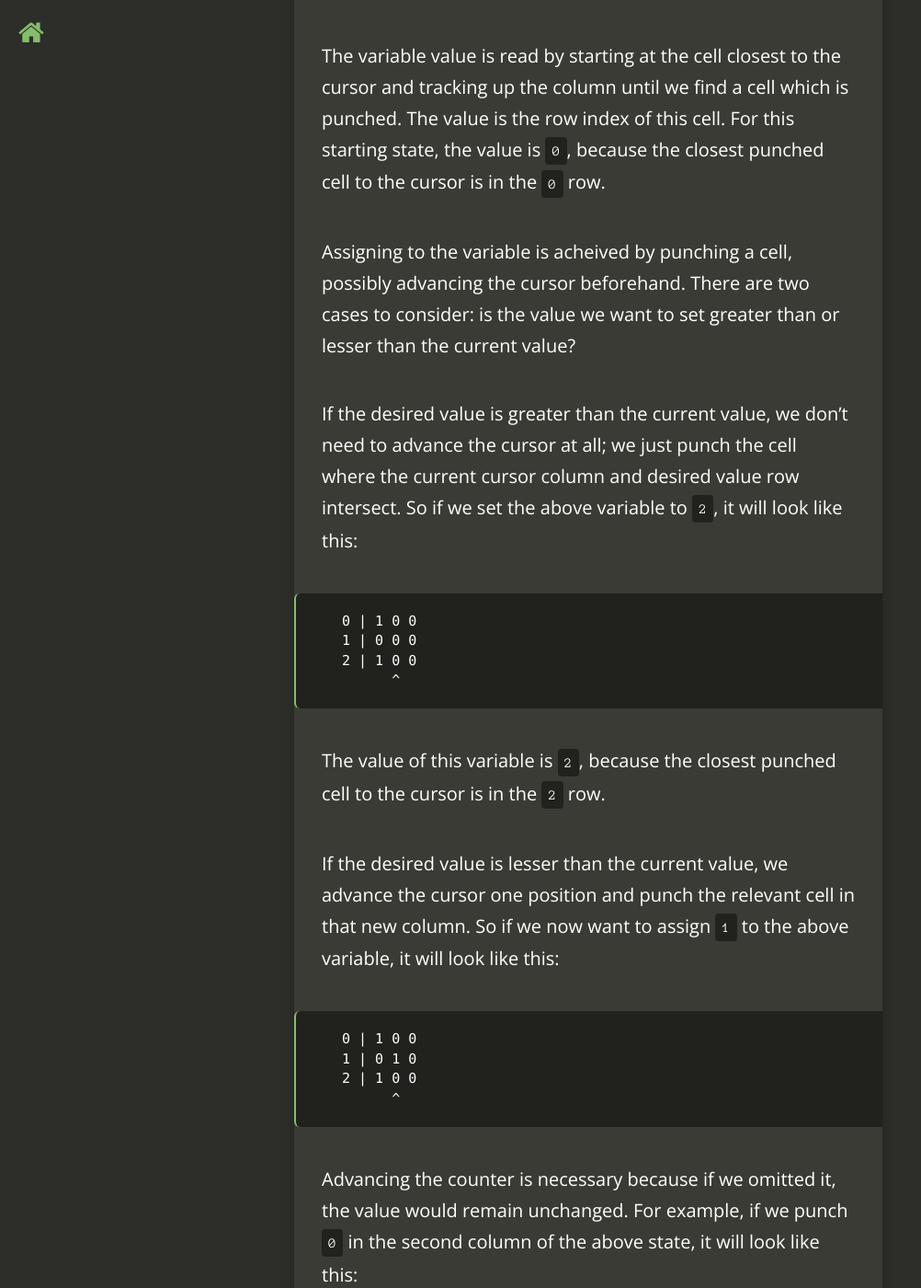
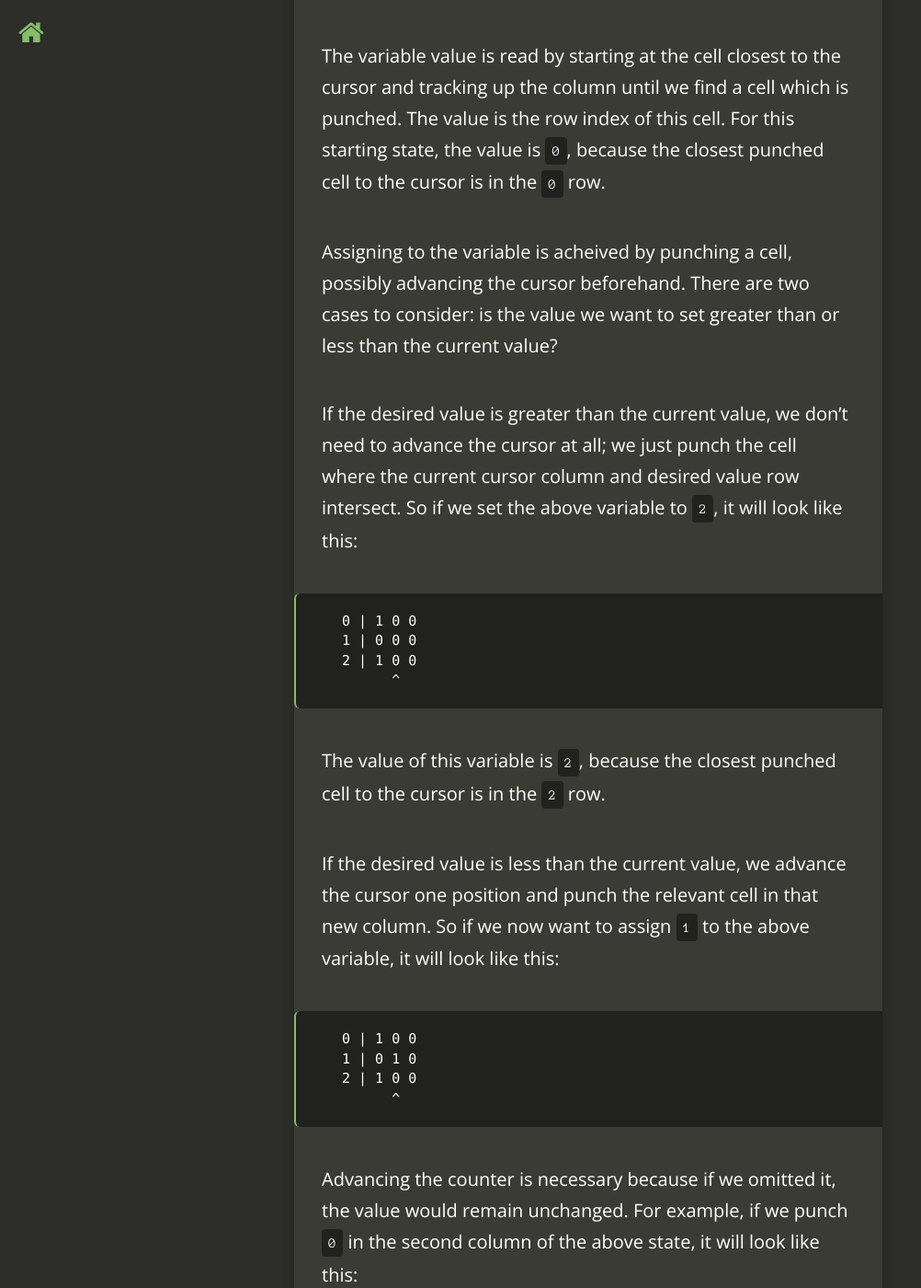
Before and after one commit to TartanLlama/tartanllama.github.io, a Jekyll site: the page built from _posts/2016-07-28-integral_variable.md, in a window 1280 px wide and 1400 px high, scrolled down 3209 px. Shown: the whole window at 92% size, without its empty margins (0-1002 px from the left). Built offline with Jekyll 4.4.1, drawn with Linux system fonts in a browser that asks for light colours; nearby versions of some CDN libraries; comment, search, counter and statistics services are not loaded.

Commit message:
Fix grammar error

```diff
--- a/_posts/2016-07-28-integral_variable.md
+++ b/_posts/2016-07-28-integral_variable.md
@@ -69,7 +69,7 @@ Given this encoding, we need to know two things: how do we read this variable an
 
 The variable value is read by starting at the cell closest to the cursor and tracking up the column until we find a cell which is punched. The value is the row index of this cell. For this starting state, the value is `0`, because the closest punched cell to the cursor is in the `0` row.
 
-Assigning to the variable is acheived by punching a cell, possibly advancing the cursor beforehand. There are two cases to consider: is the value we want to set greater than or lesser than the current value?
+Assigning to the variable is acheived by punching a cell, possibly advancing the cursor beforehand. There are two cases to consider: is the value we want to set greater than or less than the current value?
 
 If the desired value is greater than the current value, we don't need to advance the cursor at all; we just punch the cell where the current cursor column and desired value row intersect. So if we set the above variable to `2`, it will look like this:
 
@@ -80,7 +80,7 @@ If the desired value is greater than the current value, we don't need to advance
 
 The value of this variable is `2`, because the closest punched cell to the cursor is in the `2` row.
 
-If the desired value is lesser than the current value, we advance the cursor one position and punch the relevant cell in that new column. So if we now want to assign `1` to the above variable, it will look like this:
+If the desired value is less than the current value, we advance the cursor one position and punch the relevant cell in that new column. So if we now want to assign `1` to the above variable, it will look like this:
 
     0 | 1 0 0
     1 | 0 1 0
```
